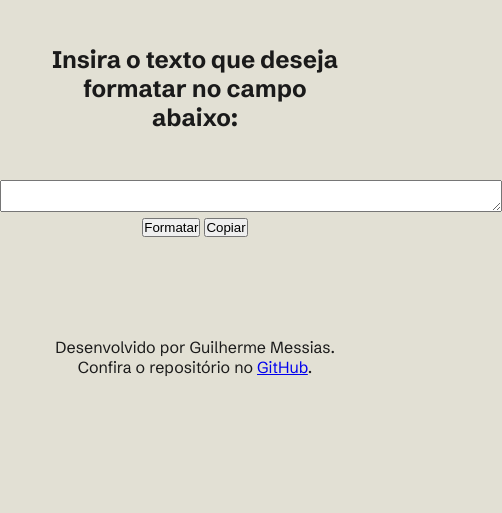
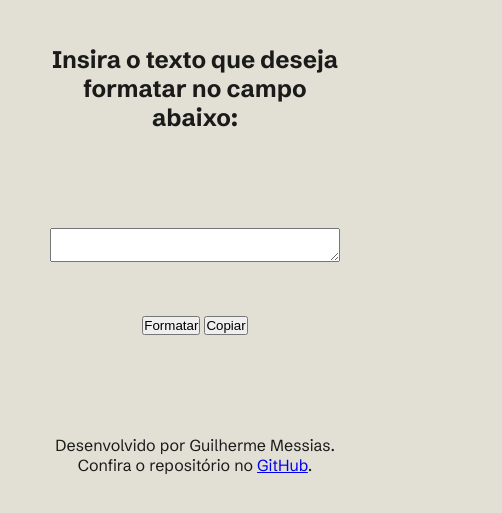
Before and after one commit to guilherme-messias/formataX, a plain HTML site: page index.html in a window 390 px wide. Shown: the part 247-760 px from the top of the page, 502 px wide, since content can reach past the window. Drawn offline with Linux system fonts and the light colour scheme.

Commit message:
Ajusta dimensões e margens do campo de texto 'textToFormat' para melhor responsividade

```diff
--- a/styles/styles.css
+++ b/styles/styles.css
@@ -24,8 +24,9 @@ h2 {
 
 #textToFormat {
   text-align: center;
-  width: 500px;
-  height: 30px;
+  width: 18rem;
+  height: 2rem;
+  margin: 3rem;
 }
 
 #result {
```
